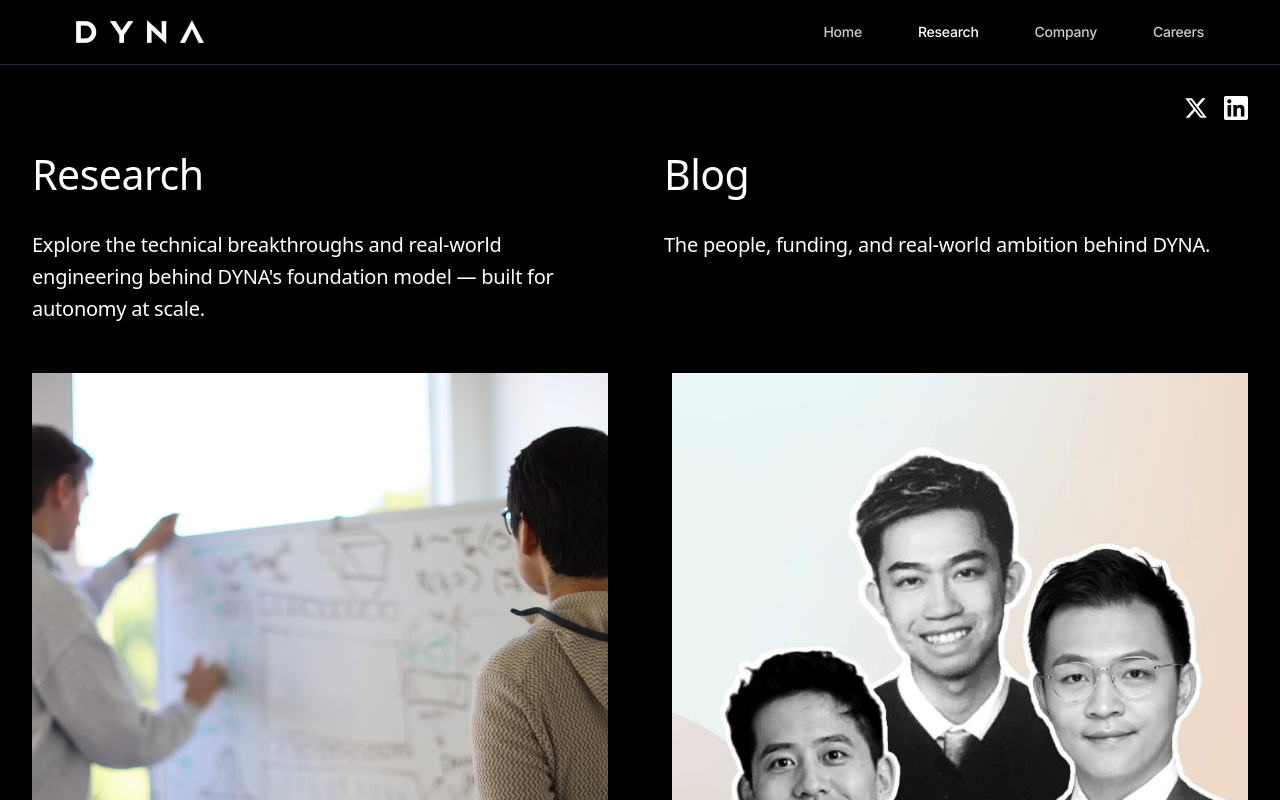
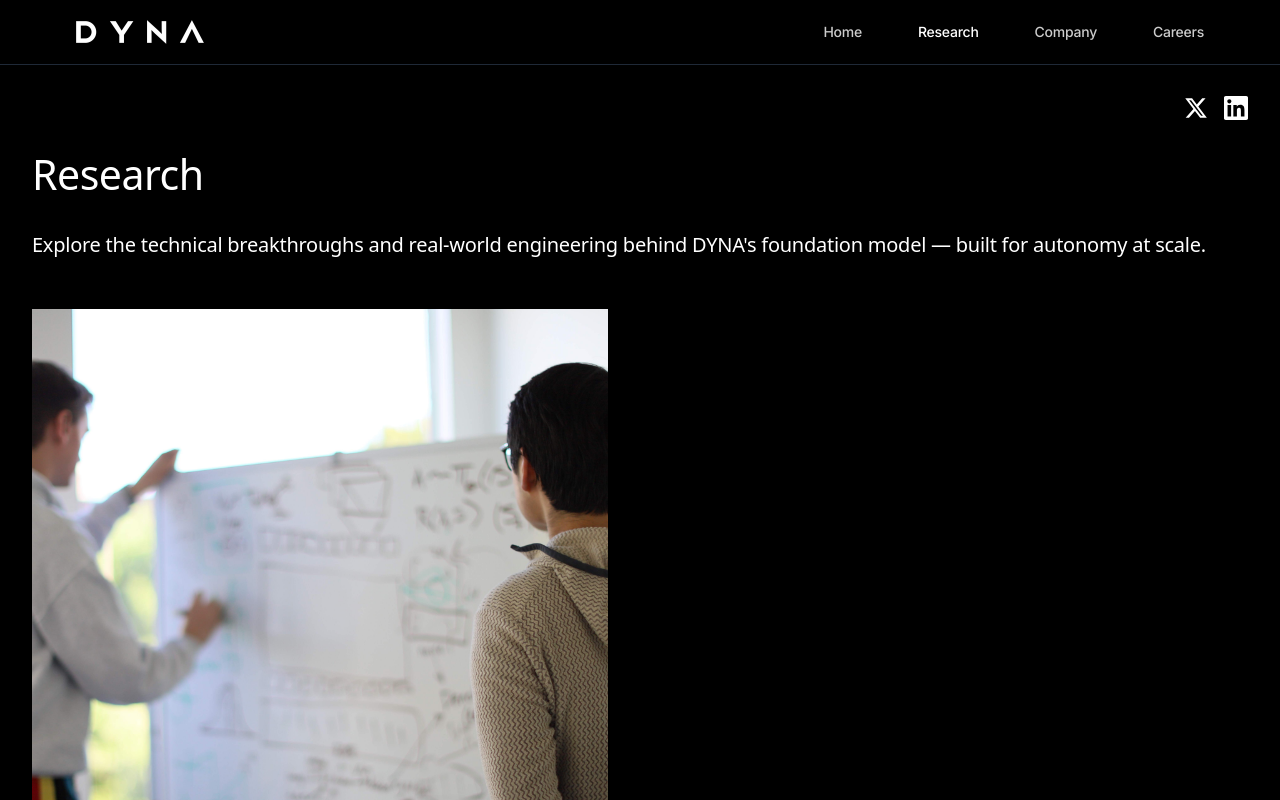
Before and after one commit to vivc2223/good-to-go-tool, a React (Vite) app: page /research in a window 1280 px wide. Shown: the top 800 px of the page. Built offline with nearby package versions, Linux system fonts and the light colour scheme.

Commit message:
research page

```diff
--- a/src/pages/Research.tsx
+++ b/src/pages/Research.tsx
@@ -178,7 +178,7 @@ const Research = () => {
                 </div>
 
                 {/* Stories Title */}
-                <div className="text-left">
+                {/* <div className="text-left">
                   <h1
                     className="leading-tight"
                     style={{
@@ -192,7 +192,7 @@ const Research = () => {
                   >
                     Blog
                   </h1>
-                </div>
+                </div> */}
               </div>
             </div>
           </section>
@@ -200,7 +200,7 @@ const Research = () => {
           {/* Subtitle Section */}
           <section className="w-full">
             <div className="max-w-7xl mx-auto px-4 sm:px-6 lg:px-8 pb-12">
-              <div className="grid grid-cols-1 lg:grid-cols-2 gap-12">
+              <div className="">
                 {/* Research Subtitle */}
                 <div className="text-left">
                   <p
@@ -221,7 +221,7 @@ const Research = () => {
                 </div>
 
                 {/* Stories Subtitle */}
-                <div className="text-left">
+                {/* <div className="text-left">
                   <p
                     className="leading-relaxed"
                     style={{
@@ -235,7 +235,7 @@ const Research = () => {
                   >
                     The people, funding, and real-world ambition behind DYNA.
                   </p>
-                </div>
+                </div> */}
               </div>
             </div>
           </section>
@@ -342,7 +342,7 @@ const Research = () => {
                 </div>
 
                 {/* Stories Card */}
-                <div className="flex flex-col">
+                {/* <div className="flex flex-col">
                   <div
                     className="relative group cursor-pointer overflow-hidden mb-4 hover-lift-enhanced"
                     onClick={() =>
@@ -447,7 +447,7 @@ const Research = () => {
                       </div>
                     </button>
                   </div>
-                </div>
+                </div> */}
               </div>
             </div>
           </section>
@@ -588,7 +588,7 @@ const Research = () => {
               </div>
 
               {/* Stories Title */}
-              <div className="text-left mb-6">
+              {/* <div className="text-left mb-6">
                 <h1
                   className="leading-tight"
                   style={{
@@ -604,7 +604,6 @@ const Research = () => {
                 </h1>
               </div>
 
-              {/* Stories Subtitle */}
               <div className="text-left mb-8">
                 <p
                   className="leading-relaxed"
@@ -621,7 +620,6 @@ const Research = () => {
                 </p>
               </div>
 
-              {/* Stories Card */}
               <div className="flex flex-col">
                 <div
                   className="relative group cursor-pointer overflow-hidden mb-4 hover-lift-enhanced"
@@ -712,7 +710,7 @@ const Research = () => {
                     </div>
                   </button>
                 </div>
-              </div>
+              </div> */}
             </div>
           </section>
         </div>
```
